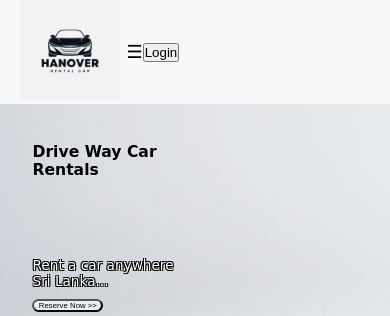
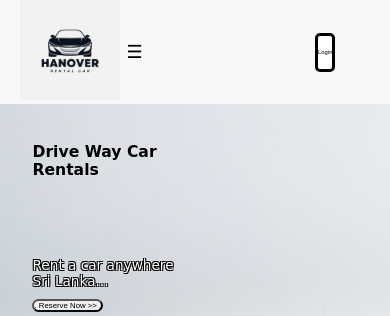
Before and after one commit to it22598714/Car-Rental-System, a PHP site: page / in a window 390 px wide. Shown: the top 316 px of the page. Run offline with PHP 8.4, Linux system fonts and the light colour scheme.

Commit message:
Update navbar.css

```diff
--- a/Styles/navbar.css
+++ b/Styles/navbar.css
@@ -46,7 +46,7 @@
     display: none;
   }
 
-  .acount_icon{
+  .acount_icon, #login_btn{
     background-color: #ffffff;
     color: #000000;
     border-radius: 5px;
@@ -59,7 +59,7 @@
     float: left;
   }
 
-  .acount_icon:hover{
+  .acount_icon:hover, #login_btn:hover{
     background-color: #000000;
 	  color: #ffffff;
     transition: 0.8s;
@@ -131,4 +131,9 @@
     .acount_icon{
         margin-right: 10%;
     }
+
+    #login_btn{
+      height: 10vw;
+      margin-right: 10%;
+  }
 }
```
